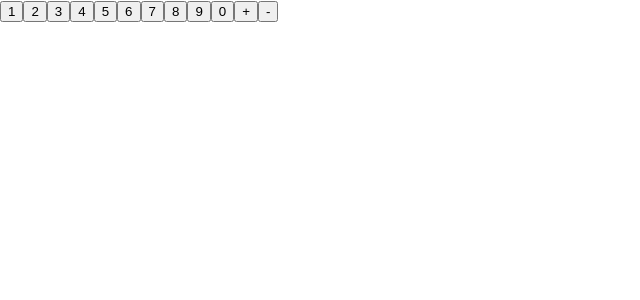
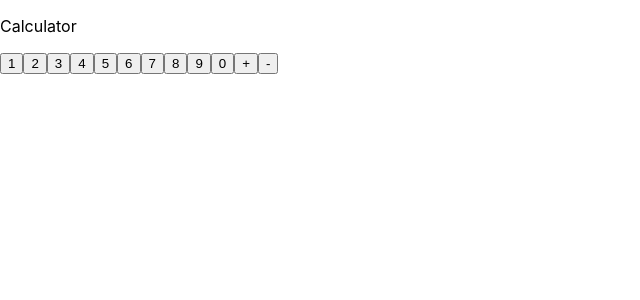
Before and after one commit to Samson300/Calculator-react, a React (Create React App) app: page / in a window 1280 px wide. Shown: the top 300 px of the page, without its empty margins (0-640 px from the left). Built offline with nearby package versions, Linux system fonts and the light colour scheme.

Commit message:
adds Output Component

```diff
--- a/src/App.js
+++ b/src/App.js
@@ -1,11 +1,15 @@
 import React, { Component } from "react";
 import "./App.css";
 import KeyPad from "./components/KeyPad";
+import Output from "./components/Output";
 
 class App extends Component {
     render() {
         return (
-        <KeyPad />
+            <div>
+                <Output result="Calculator"/>
+                <KeyPad />
+            </div>
         )
     }
 }
--- /dev/null
+++ b/src/components/Output.js
@@ -0,0 +1,11 @@
+import React, { Component } from 'react'
+
+export default class Output extends Component {
+    render() {
+        return(
+            <div>
+                <p>{this.props.result}</p>
+            </div>
+        )
+    }
+}
```
